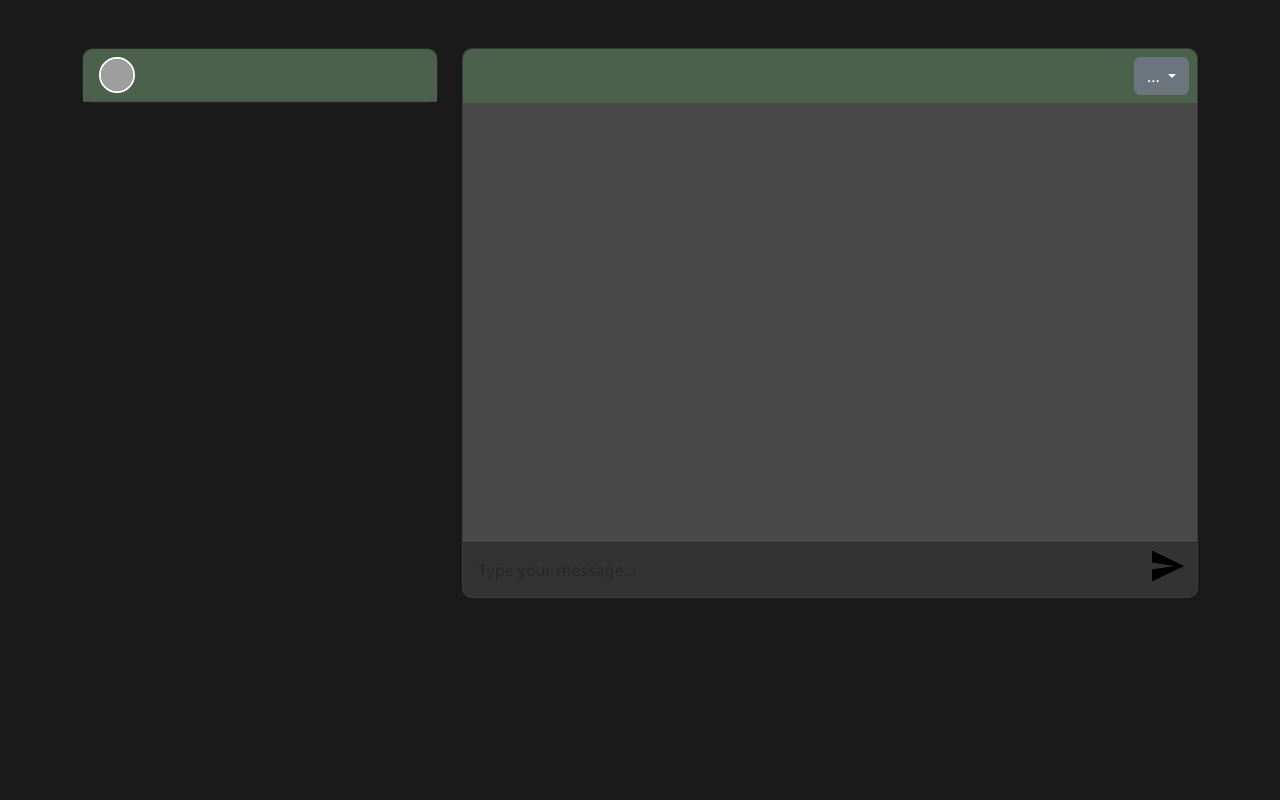
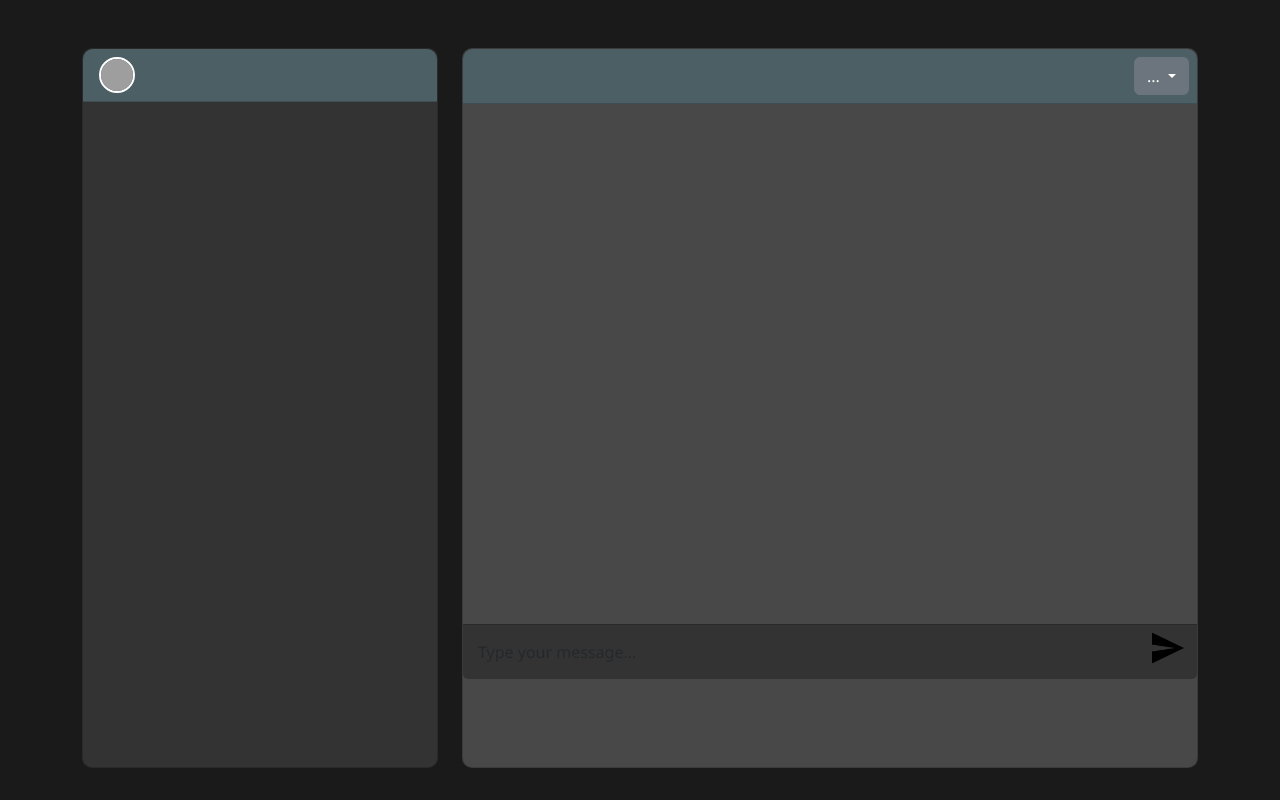
Before and after one commit to ritiksahoo133/LS_intern, a website: page JS/7_04/chat.html in a window 1280 px wide. Drawn offline with nearby package versions, Linux system fonts and the light colour scheme; grey boxes are pictures that could not be loaded.

```diff
--- a/JS/7_04/chat.html
+++ b/JS/7_04/chat.html
@@ -70,7 +70,7 @@
       .messageBox {
         background-color: #484848;
         border-radius: 10px;
-        height: 550px;
+        height: 90vh;
         overflow-y: auto;
       }
 
@@ -107,10 +107,11 @@
         background-color: #333333;
         color: #ffffff;
         border-radius: 10px;
+        height: 90vh;
       }
 
       .sidebar .card-header {
-        background-color: #4b614b;
+        background-color: #4c5f65;
         border-radius: 10px 10px 0 0;
       }
 
@@ -157,18 +158,18 @@
 
       .lastMessageTime {
         font-size: 12px;
-
         color: rgb(182, 179, 179);
       }
 
       .messageBox .card-header {
-        background-color: #4b614b;
+        background-color: #4c5f65;
         color: #ffffff;
         border-radius: 10px 10px 0 0;
       }
 
       .messageBox .card-header .headerUsername {
         margin-left: 10px;
+        height: 90vh;
       }
 
       .messageBox .chatImg {
@@ -265,80 +266,7 @@
               </div>
               <!-- <img src="./images/bubble-chat.png" alt="" class="chatImg" /> -->
             </div>
-            <div class="card-body messages" id="messages">
-              <!-- <div class="message sender">
-                <p>Hi</p>
-                <div class="senderDate">8:45 pm</div>
-              </div>
-              <div class="message receiver">
-                <p>Hello</p>
-                <div class="receiverDate">8:45 pm</div>
-              </div>
-              <div class="message sender">
-                <p>Hi</p>
-                <div class="senderDate">8:45 pm</div>
-              </div>
-              <div class="message receiver">
-                <p>Hello</p>
-                <div class="receiverDate">8:45 pm</div>
-              </div>
-              <div class="message sender">
-                <p>Hi</p>
-                <div class="senderDate">8:45 pm</div>
-              </div>
-              <div class="message receiver">
-                <p>Hello</p>
-                <div class="receiverDate">8:45 pm</div>
-              </div>
-              <div class="message sender">
-                <p>Hi</p>
-                <div class="senderDate">8:45 pm</div>
-              </div>
-              <div class="message receiver">
-                <p>Hello</p>
-                <div class="receiverDate">8:45 pm</div>
-              </div>
-              <div class="message sender">
-                <p>Hi</p>
-                <div class="senderDate">8:45 pm</div>
-              </div>
-              <div class="message receiver">
-                <p>Hello</p>
-                <div class="receiverDate">8:45 pm</div>
-              </div>
-              <div class="message sender">
-                <p>Hi</p>
-                <div class="senderDate">8:45 pm</div>
-              </div>
-              <div class="message receiver">
-                <p>Hello</p>
-                <div class="receiverDate">8:45 pm</div>
-              </div>
-              <div class="message sender">
-                <p>Hi</p>
-                <div class="senderDate">8:45 pm</div>
-              </div>
-              <div class="message receiver">
-                <p>Hello</p>
-                <div class="receiverDate">8:45 pm</div>
-              </div>
-              <div class="message sender">
-                <p>Hi</p>
-                <div class="senderDate">8:45 pm</div>
-              </div>
-              <div class="message receiver">
-                <p>Hello</p>
-                <div class="receiverDate">8:45 pm</div>
-              </div>
-              <div class="message sender">
-                <p>Hi</p>
-                <div class="senderDate">8:45 pm</div>
-              </div>
-              <div class="message receiver">
-                <p>Hello</p>
-                <div class="receiverDate">8:45 pm</div>
-              </div> -->
-            </div>
+            <div class="card-body messages" id="messages"></div>
             <div class="card-footer input-container">
               <input
                 type="text"
--- a/JS/7_04/script.js
+++ b/JS/7_04/script.js
@@ -400,12 +400,12 @@
     messages[conversationId] = [];
   }
   messages[conversationId].push(message);
+
   localStorage.setItem("messages", JSON.stringify(messages));
 
   // Clear input
   msgInput.value = "";
   showMessages(selectedUserEmail);
-  4;
   showAllUser();
 }
 
@@ -433,6 +433,7 @@
 //show all users excluding current loggedIn User
 function showAllUser() {
   let html = "";
+
   Object.keys(users).forEach((key) => {
     if (key !== loggedInUser.email) {
       const user = users[key];
@@ -441,7 +442,7 @@
       const messages = JSON.parse(localStorage.getItem("messages")) || {};
       const conversationMessages = messages[conversationId] || [];
       const lastMessage = conversationMessages[conversationMessages.length - 1];
-      console.log(lastMessage);
+      // console.log(lastMessage);
 
       html += `
         <li class="list-group-item d-flex align-items-center" data-email="${
@@ -481,7 +482,6 @@
 
 function getTime(time) {
   var date = new Date(time);
-
   var hours = date.getHours() % 12;
   if (hours === 0) {
     hours = 12;
@@ -492,7 +492,6 @@
   // Format the time string
   var timeString =
     hours + ":" + (minutes < 10 ? "0" + minutes : minutes) + " " + period;
-
-  console.log(timeString);
+  // console.log(timeString);
   return timeString;
 }
```
